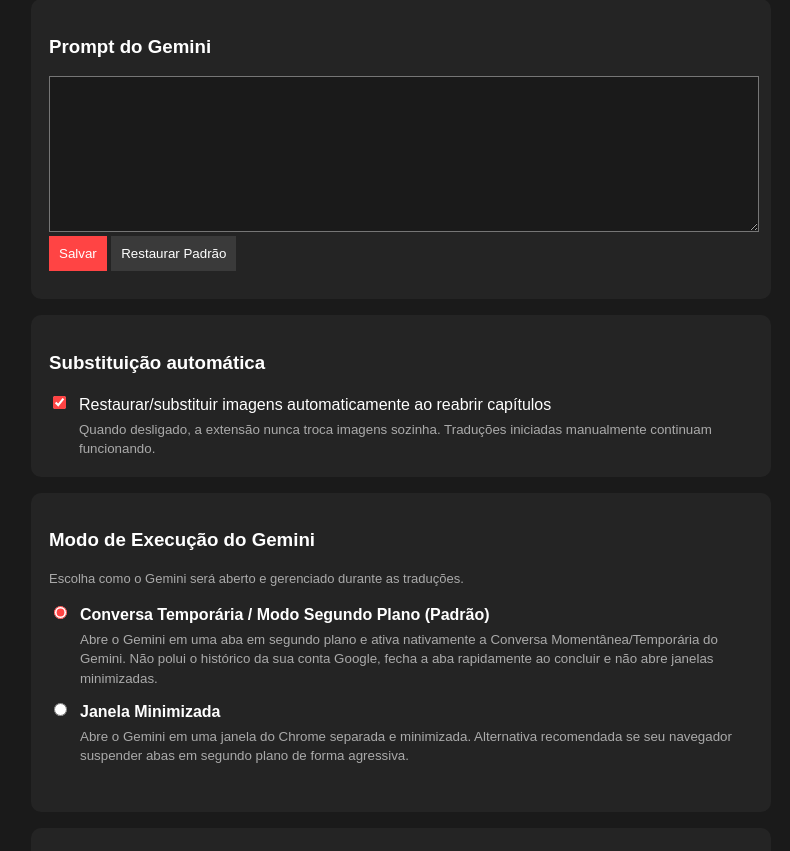
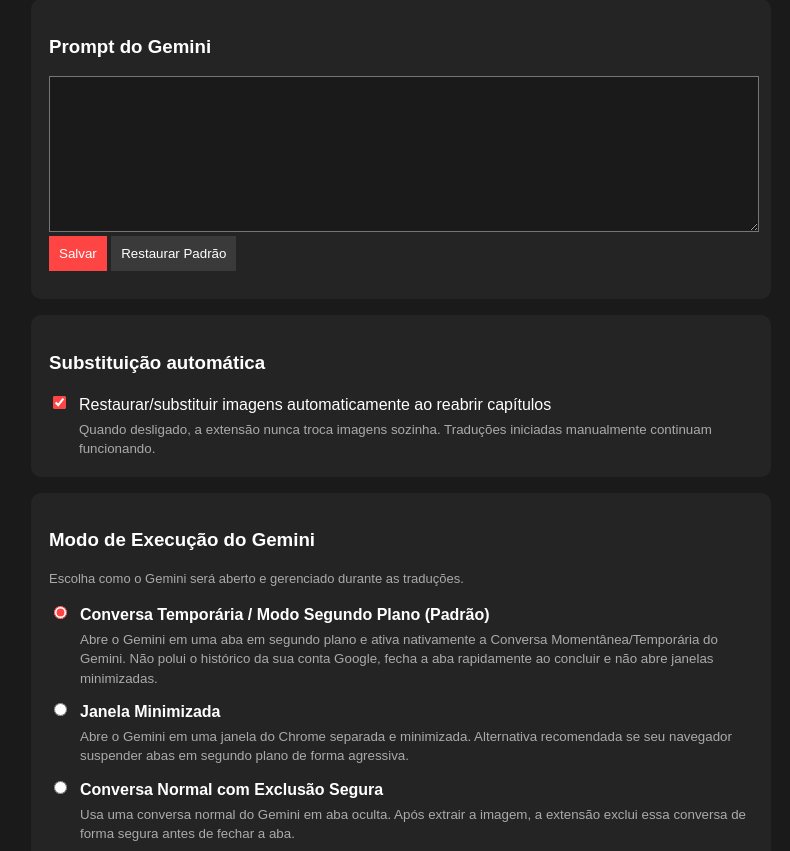
Before and after one commit to Diesper/MangaTranslator-v5, a browser extension: page extension/options.html in a window 1280 px wide. Shown: the part 93-944 px from the top of the page, without its empty margins (239-1029 px from the left). Drawn offline with Linux system fonts and the light colour scheme.

Commit message:
feat(gemini): add safe background deletion mode

```diff
--- a/extension/options.html
+++ b/extension/options.html
@@ -49,6 +49,15 @@
                     </small>
                 </span>
             </label>
+            <label style="display:flex; gap:10px; align-items:flex-start; cursor:pointer; line-height:1.45;">
+                <input type="radio" name="gemini-execution-mode" id="gemini-mode-delete" value="background_delete" style="margin-top:3px; accent-color:#FF4444;">
+                <span>
+                    <strong>Conversa Normal com Exclusão Segura</strong>
+                    <small style="display:block; color:#aaa; margin-top:4px;">
+                        Usa uma conversa normal do Gemini em aba oculta. Após extrair a imagem, a extensão exclui essa conversa de forma segura antes de fechar a aba.
+                    </small>
+                </span>
+            </label>
         </div>
         <div id="gemini-mode-status" style="margin-top:10px; font-size:13px; color:#4CAF50; min-height:18px;"></div>
     </div>
```
